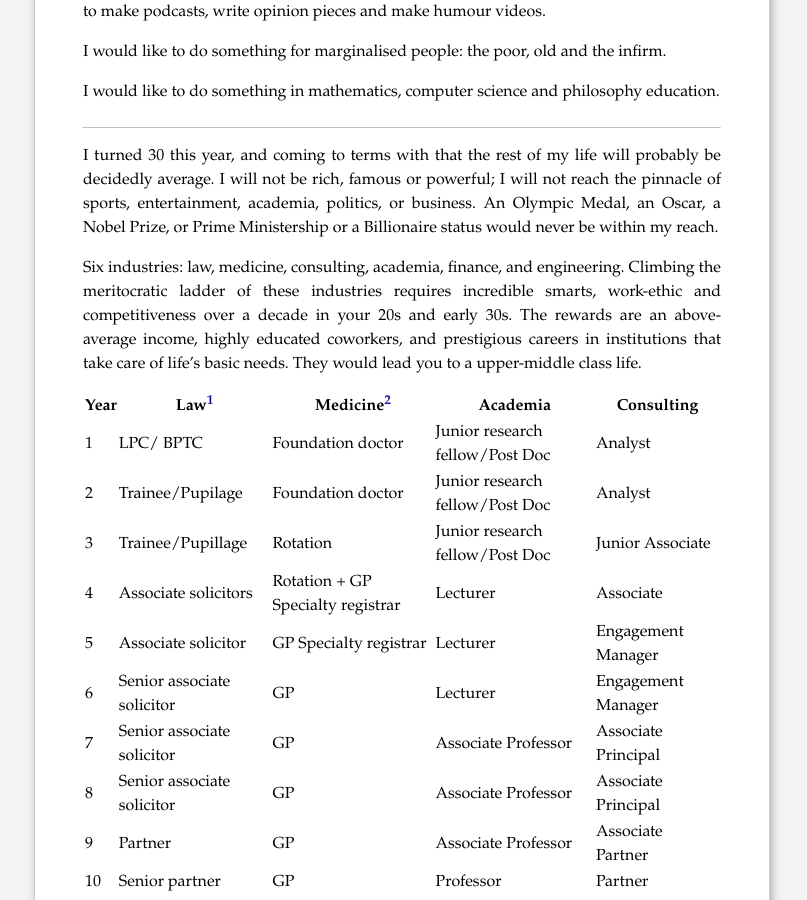
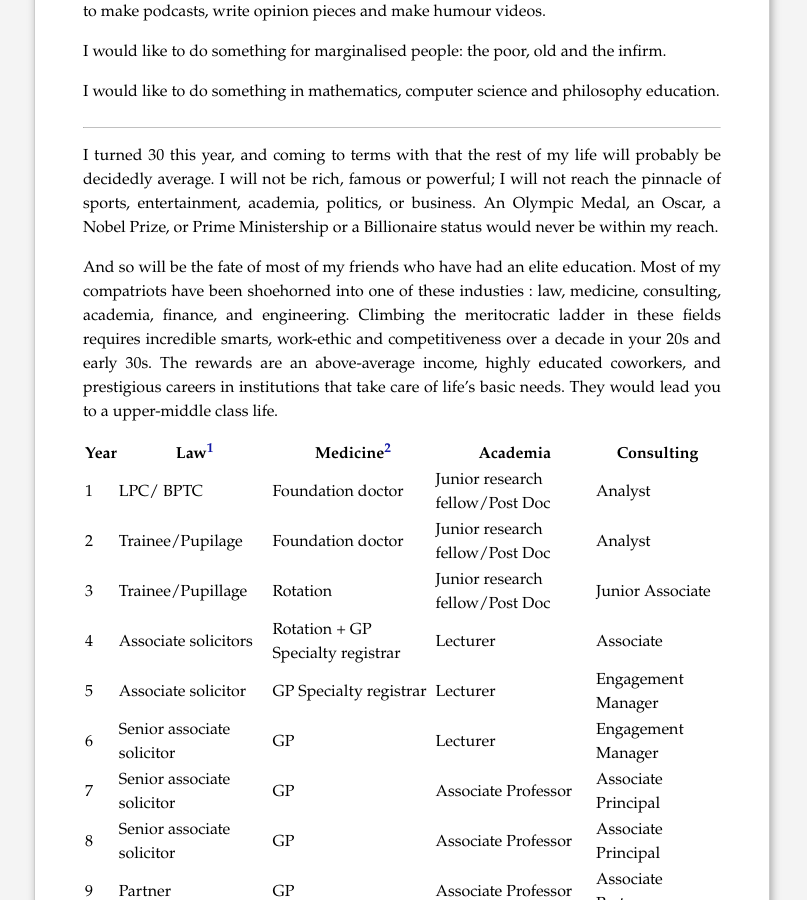
Before and after one commit to piyushahuja/piyushahuja.github.io, a Jekyll site: the page built from _posts/journal/2020-09-26-grail.md, in a window 1280 px wide and 900 px high, scrolled down 703 px. Shown: the whole window, without its empty margins (238-1045 px from the left). Built offline with Jekyll 4.4.1, drawn with Linux system fonts in a browser that asks for light colours; comment, search, counter and statistics services are not loaded.

Commit message:
auto deployed

```diff
--- a/_posts/journal/2020-09-26-grail.md
+++ b/_posts/journal/2020-09-26-grail.md
@@ -33,8 +33,8 @@ I would like to do something in mathematics, computer science and philosophy edu
 
 I turned 30 this year, and coming to terms with that the rest of my life will probably be decidedly average.  I will not be rich, famous or powerful; I will not reach the pinnacle of sports, entertainment, academia, politics, or business. An Olympic Medal, an Oscar, a Nobel Prize, or Prime Ministership or a Billionaire status would never be within my reach.
 
-
-Six industries: law, medicine, consulting, academia, finance, and engineering. Climbing the meritocratic ladder of these industries requires incredible smarts, work-ethic and competitiveness over a decade in your 20s and early 30s. The rewards are an above-average income, highly educated coworkers, and prestigious careers in institutions that take care of life's basic needs. They would lead you to a upper-middle class life.
+And so will be the fate of most of my friends who have had an elite education.
+Most of my compatriots have been shoehorned into one of these industies : law, medicine, consulting, academia, finance, and engineering. Climbing the meritocratic ladder in these fields requires incredible smarts, work-ethic and competitiveness over a decade in your 20s and early 30s. The rewards are an above-average income, highly educated coworkers, and prestigious careers in institutions that take care of life's basic needs. They would lead you to a upper-middle class life.
 
 
 
```
